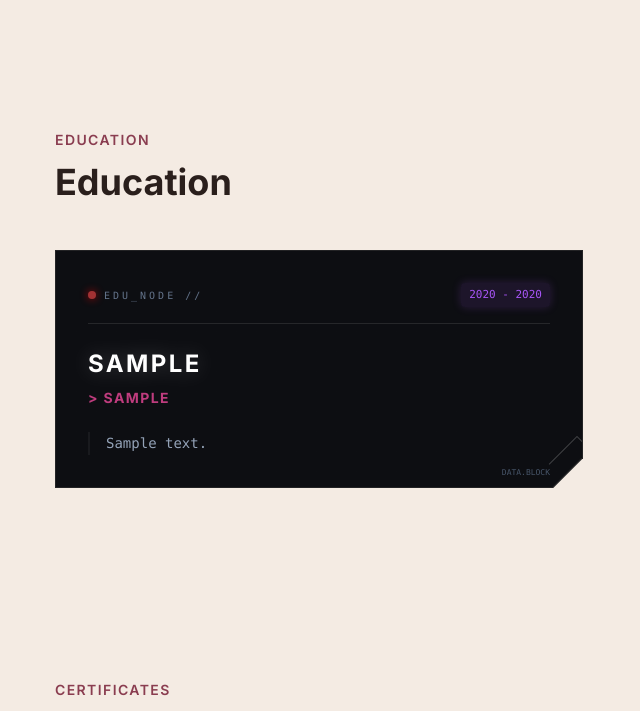
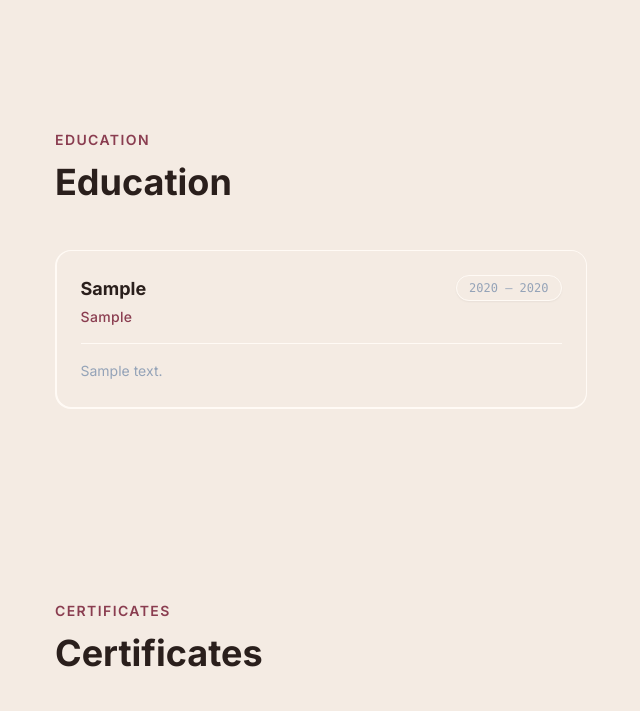
Before and after one commit to rasulbek647/my_portfolio, a Django app: page / in a window 1280 px wide. Shown: the part 3412-4123 px from the top of the page, without its empty margins (41-681 px from the left). Run offline with Django 5.2, Linux system fonts and the light colour scheme; data comes from the database, SQL or seed files in the repository; tables that the repository leaves empty hold one stand-in row (values such as "Sample post"); grey boxes marked "Sample" are stand-in pictures; some libraries are stand-ins or nearby versions.

Commit message:
feat: restore mouse spotlight border with dynamic color support

```diff
--- a/templates/resume/home.html
+++ b/templates/resume/home.html
@@ -444,59 +444,38 @@
   <div class="mx-auto max-w-6xl px-5 sm:px-8">
     <h2 class="text-sm font-semibold uppercase tracking-widest text-primary-light">{% uitext "education" %}</h2>
     <p class="mt-3 text-3xl font-bold text-themeText sm:text-4xl">{% uitext "nav_education" %}</p>
-    <div class="mt-12 grid gap-8 sm:grid-cols-2">
+    <div class="mt-12 grid gap-6 sm:grid-cols-2">
       {% for edu in education_entries %}
-      <!-- SCI-FI CYBERPUNK DATA PANEL -->
-      <article class="group relative bg-[#0a0a0c] transition-all duration-500 hover:-translate-y-2"
-               style="clip-path: polygon(0 0, 100% 0, 100% calc(100% - 30px), calc(100% - 30px) 100%, 0 100%); padding: 1px;">
+      <!-- Spotlight Border Card (Dynamic Colors) -->
+      <div class="edu-spotlight-card group relative rounded-2xl p-[1.5px] transition-all duration-300 hover:-translate-y-1"
+           style="background: var(--color-surface, #1a1d24);">
+        <!-- Glowing dynamic border layer -->
+        <div class="edu-border-glow pointer-events-none absolute inset-0 rounded-2xl opacity-0 transition-opacity duration-500 group-hover:opacity-100"
+             style="background: radial-gradient(350px circle at var(--mouse-x, 50%) var(--mouse-y, 50%), var(--color-accent, #a855f7), var(--color-accent-2, transparent) 40%, transparent 70%);"></div>
 
-        <!-- Glowing animated border wrapper -->
-        <div class="absolute inset-0 bg-white/10 transition-colors duration-500 group-hover:bg-[#a855f7]/50"></div>
-        <div class="absolute top-0 left-[-100%] w-1/2 h-full bg-gradient-to-r from-transparent via-white/40 to-transparent skew-x-[45deg] transition-transform duration-700 group-hover:left-[200%] z-20 pointer-events-none"></div>
-
-        <!-- Inner Card Base -->
-        <div class="relative h-full bg-[#0d0e12] p-8 flex flex-col z-10"
-             style="clip-path: polygon(0 0, 100% 0, 100% calc(100% - 30px), calc(100% - 30px) 100%, 0 100%);">
-
-          <!-- Subtle Inner Grid Background -->
-          <div class="absolute inset-0 bg-[linear-gradient(to_right,#ffffff05_1px,transparent_1px),linear-gradient(to_bottom,#ffffff05_1px,transparent_1px)] bg-[size:20px_20px] pointer-events-none opacity-20 group-hover:opacity-40 transition-opacity duration-500"></div>
-
-          <!-- Top HUD Elements -->
-          <div class="relative z-10 flex items-center justify-between border-b border-white/10 pb-4 mb-6 group-hover:border-[#ec4899]/50 transition-colors duration-300">
-            <div class="flex items-center gap-2">
-              <div class="w-2 h-2 rounded-full bg-red-500 animate-pulse shadow-[0_0_8px_red]"></div>
-              <span class="text-[10px] font-mono tracking-[0.3em] text-slate-500 uppercase group-hover:text-[#ec4899] transition-colors">Edu_Node //</span>
+        <!-- Inner Card -->
+        <article class="relative z-10 flex h-full flex-col rounded-[calc(1rem-1.5px)] bg-themeBg p-6">
+          <div class="flex flex-col sm:flex-row sm:items-start sm:justify-between gap-3">
+            <div>
+              <h3 class="text-lg font-bold text-themeText transition-colors duration-300 group-hover:text-primary edu-scramble" data-original="{% localized_field edu 'degree' %}">
+                {% localized_field edu "degree" %}
+              </h3>
+              <p class="mt-1 text-sm font-medium text-secondary tracking-wide">
+                {% localized_field edu "institution" %}
+              </p>
             </div>
-            <div class="text-[11px] font-mono text-[#a855f7] bg-[#a855f7]/10 px-2 py-1 rounded shadow-[0_0_10px_rgba(168,85,247,0.2)]">
-              {% if edu.start_date %}{{ edu.start_date|date:"Y" }}{% endif %} - {% if edu.end_date %}{{ edu.end_date|date:"Y" }}{% else %}SYS.ACT{% endif %}
+            <div class="shrink-0 w-fit rounded-full border border-themeSurface bg-themeSurface/50 px-3 py-1 text-xs font-mono text-slate-400 group-hover:border-primary/40 group-hover:text-primary group-hover:bg-primary/10 transition-all duration-300 shadow-sm">
+              {% if edu.start_date %}{{ edu.start_date|date:"Y" }}{% endif %} — {% if edu.end_date %}{{ edu.end_date|date:"Y" }}{% else %}now{% endif %}
             </div>
           </div>
-
-          <!-- Main Content with Scramble JS effect -->
-          <div class="relative z-10 flex-1">
-            <h3 class="text-2xl font-black uppercase text-white tracking-widest mb-2 drop-shadow-[0_0_10px_rgba(255,255,255,0.2)] group-hover:text-transparent group-hover:bg-clip-text group-hover:bg-gradient-to-r group-hover:from-[#c084fc] group-hover:to-[#ec4899] transition-all duration-300 edu-scramble" data-original="{% localized_field edu 'degree' %}">
-              {% localized_field edu "degree" %}
-            </h3>
-            <p class="text-sm font-bold text-[#ec4899] tracking-widest uppercase mb-4 opacity-80">
-              > {% localized_field edu "institution" %}
-            </p>
-
-            {% localized_field edu "description" as ed %}
-            {% if ed %}
-            <div class="relative pl-4 border-l-2 border-white/5 group-hover:border-[#a855f7] transition-colors duration-300 mt-6">
-              <p class="text-sm font-mono text-slate-400 leading-relaxed group-hover:text-slate-300 transition-colors">{{ ed|linebreaksbr }}</p>
-            </div>
-            {% endif %}
+          {% localized_field edu "description" as ed %}
+          {% if ed %}
+          <div class="mt-4 border-t border-themeSurface pt-4">
+            <p class="text-sm leading-relaxed text-slate-400 group-hover:text-slate-300 transition-colors duration-300">{{ ed|linebreaksbr }}</p>
           </div>
-
-          <!-- Bottom Right Decorative Cutout Decor -->
-          <div class="absolute bottom-2 right-8 text-[8px] font-mono text-slate-600 group-hover:text-[#a855f7] transition-colors">
-            DATA.BLOCK
-          </div>
-          <div class="absolute bottom-[3px] right-[-15px] w-[40px] h-[40px] border-t border-l border-white/20 transform rotate-45 group-hover:border-[#ec4899]/60 transition-colors z-20"></div>
-
-        </div>
-      </article>
+          {% endif %}
+        </article>
+      </div>
       {% endfor %}
     </div>
   </div>
```
